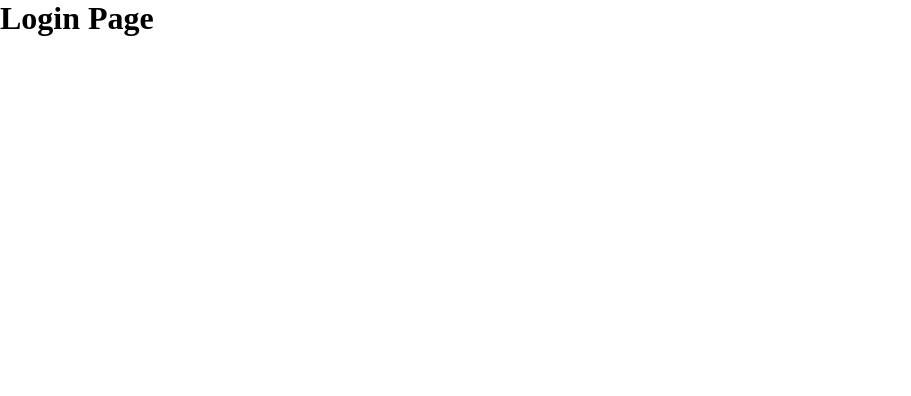
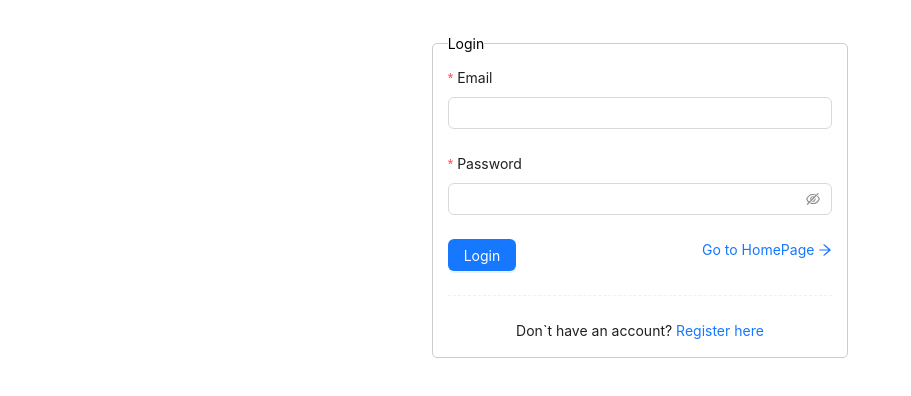
Before and after one commit to phunganhvan/ReactJs-Vite-Ultimate, a React (Vite) app: page /login in a window 1280 px wide. Shown: the top 396 px of the page, without its empty margins (0-911 px from the left). Built offline with nearby package versions, Linux system fonts and the light colour scheme.

Commit message:
login #94

```diff
--- a/src/components/layout/header/header.jsx
+++ b/src/components/layout/header/header.jsx
@@ -1,5 +1,5 @@
 import { Link, NavLink } from 'react-router-dom';
-import { UsergroupAddOutlined, HomeOutlined, BookOutlined } from '@ant-design/icons';
+import { UsergroupAddOutlined, HomeOutlined, BookOutlined, SettingOutlined } from '@ant-design/icons';
 import { Menu } from 'antd';
 import { useState } from 'react';
 
@@ -45,6 +45,15 @@ const Header = () => {
             //     },
             // ],
         },
+        {
+            label: "Settings",
+            key: 'settingMenu',
+            icon: <SettingOutlined />,
+            children: [
+                { label: <Link to="/login">Login</Link>, key: 'login' },
+                { label: <Link to="/register">Register</Link>, key: 'register' },
+            ]
+        }
         // {
         //     key: 'alipay',
         //     label: (
--- a/src/pages/login.jsx
+++ b/src/pages/login.jsx
@@ -1,7 +1,110 @@
+import { Button, Input, Form, notification, Row, Col, Divider, message } from "antd"
+import { Link } from "react-router-dom";
+import { ArrowRightOutlined } from '@ant-design/icons';
+import { loginAPI } from "../services/api.services";
+import { useState } from "react";
+import { useNavigate } from "react-router-dom";
 const LoginPage = () => {
+    const [form] = Form.useForm();
+    const [loading, setLoading] = useState(false);
+    const navigate = useNavigate();
+    const onFinish = async (value) => {
+        // console.log("Success:", value);
+        // call API
+        setLoading(true);
+        const res= await loginAPI(value.email, value.password);
+        // console.log("res login:", res);
+        if( res.data ){
+            // console.log(res);
+            message.success(`Welcome back ${res.data.user.fullName}!`);
+            form.resetFields();
+            navigate("/");
+        }
+        else {
+            notification.error({
+                message: "Login failed!",
+                description: res.message || "Something went wrong!",
+                duration: 3
+            });
+        }
+        setLoading(false);
+    }
     return (
         <>
-            <h1>Login Page</h1>
+            <Row justify={"center"} style={{ marginTop: "30px" }}>
+                <Col xs={24} md={16} lg={8} >
+                    <fieldset style={{
+                        padding: "15px",
+                        margin: "5px",
+                        border: "1px solid #ccc",
+                        borderRadius: "5px"
+                    }}>
+                        <legend> Login</legend>
+                        <Form
+                            layout="vertical"
+                            name="basic"
+                            labelAlign="login"
+                            form={form}
+                            onFinish={onFinish}
+                            // onFinishFailed={onFinishFailed}
+                            autoComplete="off"
+                        >
+                            <Row justify={"center"}>
+                                <Col xs={24} sm={24}>
+                                    <Form.Item
+                                        label="Email"
+                                        name="email"
+                                        rules={[{
+
+                                            type: 'email',
+                                            message: 'The input is not valid E-mail!',
+                                        },
+                                        { required: true, message: 'Please input your email!' }]}
+                                        hasFeedback
+                                    >
+                                        <Input />
+                                    </Form.Item>
+                                </Col>
+                            </Row>
+                            <Row justify={"center"}>
+                                <Col xs={24} sm={24}>
+                                    <Form.Item
+                                        label="Password"
+                                        name="password"
+                                        rules={[{ required: true, message: 'Please input your password!' }]}
+                                        hasFeedback
+                                    >
+                                        <Input.Password />
+                                    </Form.Item>
+                                </Col>
+                            </Row>
+                            <Row>
+                                <Col xs={24} sm={12}>
+                                    <Button
+                                        type="primary"
+                                        loading={loading}
+                                        // htmlType="submit" same as below
+                                        onClick={() => form.submit()}
+                                    >
+                                        Login
+                                    </Button>
+                                </Col>
+                                <Col xs={24} sm={12}>
+                                    <Link to="/" style={{ float: "right" }}>Go to HomePage <ArrowRightOutlined /></Link>
+                                </Col>
+                            </Row>
+                            <Divider dashed />
+                            <Row justify={"center"}>
+                                <Col xs={24} sm={24} style={{ textAlign: "center" }}>
+                                    <span>Don`t have an account? </span>
+                                    <Link to="/register" >Register here</Link>
+                                </Col>
+                            </Row>
+                        </Form>
+                    </fieldset>
+                </Col>
+            </Row>
+
         </>
     )
 }
--- a/src/pages/register.jsx
+++ b/src/pages/register.jsx
@@ -1,20 +1,54 @@
-import { Button, Input, Form } from "antd"
+import { Button, Input, Form, notification, Row, Col, Divider } from "antd"
+import { registerUserAPI } from "../services/api.services";
+import { useNavigate } from "react-router-dom";
 const RegisterPage = () => {
-    const [form]= Form.useForm();
-    const onFinish = (value) => {
+    const [form] = Form.useForm();
+    const navigate = useNavigate();
+    const onFinish = async (value) => {
         console.log("Success:", value);
+        // call API
+        const res = await registerUserAPI(
+            value.fullname,
+            value.email,
+            value.password,
+            value.phone
+        );
+        if (res.data) {
+            notification.success({
+                message: "Register successfully!",
+                description: `Welcome ${res.data.fullName}!`,
+                duration: 3
+            });
+            form.resetFields();
+            navigate("/login");
+        }
+        else {
+            notification.error({
+                message: "Register failed!",
+                description: res.message || "Something went wrong!",
+                duration: 3
+            });
+        }
+        console.log("res register: ", res);
     }
     return (
         <>
             <Form
                 layout="vertical"
                 name="basic"
+                labelAlign="Đăng kí"
                 form={form}
                 onFinish={onFinish}
                 // onFinishFailed={onFinishFailed}
                 autoComplete="off"
             >
-                <div style={{ margin: "50px" }}>
+                <Row justify={"center"}>
+                    <Col xs={24} sm={24} md={12} lg={8} xl={6}>
+                        <h2 style={{ textAlign: "center" }}>Register Account</h2>
+                    </Col>
+                </Row>
+                <Row justify={"center"}>
+                    <Col xs={24} sm={24} md={12} lg={8} xl={6}>
                         <Form.Item
                             label="Fullname"
                             name="fullname"
@@ -22,37 +56,99 @@ const RegisterPage = () => {
                         >
                             <Input />
                         </Form.Item>
+                    </Col>
+                </Row>
+                <Row justify={"center"}>
+                    <Col xs={24} sm={24} md={12} lg={8} xl={6}>
                         <Form.Item
                             label="Email"
                             name="email"
-                        rules={[{ required: true, message: 'Please input your email!' }]}
+                            rules={[{
+
+                                type: 'email',
+                                message: 'The input is not valid E-mail!',
+                            },
+                            { required: true, message: 'Please input your email!' }]}
+                            hasFeedback
                         >
                             <Input />
                         </Form.Item>
+                    </Col>
+                </Row>
+                <Row justify={"center"}>
+                    <Col xs={24} sm={24} md={12} lg={8} xl={6}>
                         <Form.Item
                             label="Password"
                             name="password"
                             rules={[{ required: true, message: 'Please input your password!' }]}
+                            hasFeedback
                         >
                             <Input.Password />
                         </Form.Item>
+                    </Col>
+                </Row>
+                <Row justify={"center"}>
+                    <Col xs={24} sm={24} md={12} lg={8} xl={6}>
+                        <Form.Item
+                            name="confirm"
+                            label="Confirm Password"
+                            dependencies={['password']}
+                            hasFeedback
+                            rules={[
+                                {
+                                    required: true,
+                                    message: 'Please confirm your password!',
+                                },
+                                ({ getFieldValue }) => ({
+                                    validator(_, value) {
+                                        if (!value || getFieldValue('password') === value) {
+                                            return Promise.resolve();
+                                        }
+                                        return Promise.reject(new Error('The new password that you entered do not match!'));
+                                    },
+                                }),
+                            ]}
+                        >
+                            <Input.Password />
+                        </Form.Item>
+                    </Col>
+                </Row>
+                <Row justify={"center"}>
+                    <Col xs={24} sm={24} md={12} lg={8} xl={6}>
                         <Form.Item
                             label="Phone number"
                             name="phone"
-                        rules={[{ required: true, message: 'Please input your phone number!' }]}
+                            rules={[
+                                {
+                                    // required: true,
+                                    pattern: new RegExp(/\d+/g),
+                                    message: "Wrong format!"
+                                }
+                            ]}
                         >
                             <Input />
                         </Form.Item>
-                    <div>
+                    </Col>
+                </Row>
+                <Row justify={"center"}>
+                    <Col xs={24} sm={24} md={6}>
                         <Button
                             type="primary"
+
                             // htmlType="submit" nhu nhau
                             onClick={() => form.submit()}
                         >
                             Register
                         </Button>
-                    </div>
-                </div>
+                    </Col>
+                </Row>
+                <Divider dashed />
+                <Row justify={"center"} style={{ marginTop: "10px" }}>
+                    <Col xs={24} sm={24} md={12} lg={8} xl={6}>
+                        <span>Have an account? </span>
+                        <Button type="link" onClick={() => navigate("/login")}>Login here</Button>
+                    </Col>
+                </Row>
             </Form>
         </>
     )
```
Also changed, not shown: src/services/api.services.js (+23 -1 lines). Lines whose indentation alone changed are shown as unchanged.
